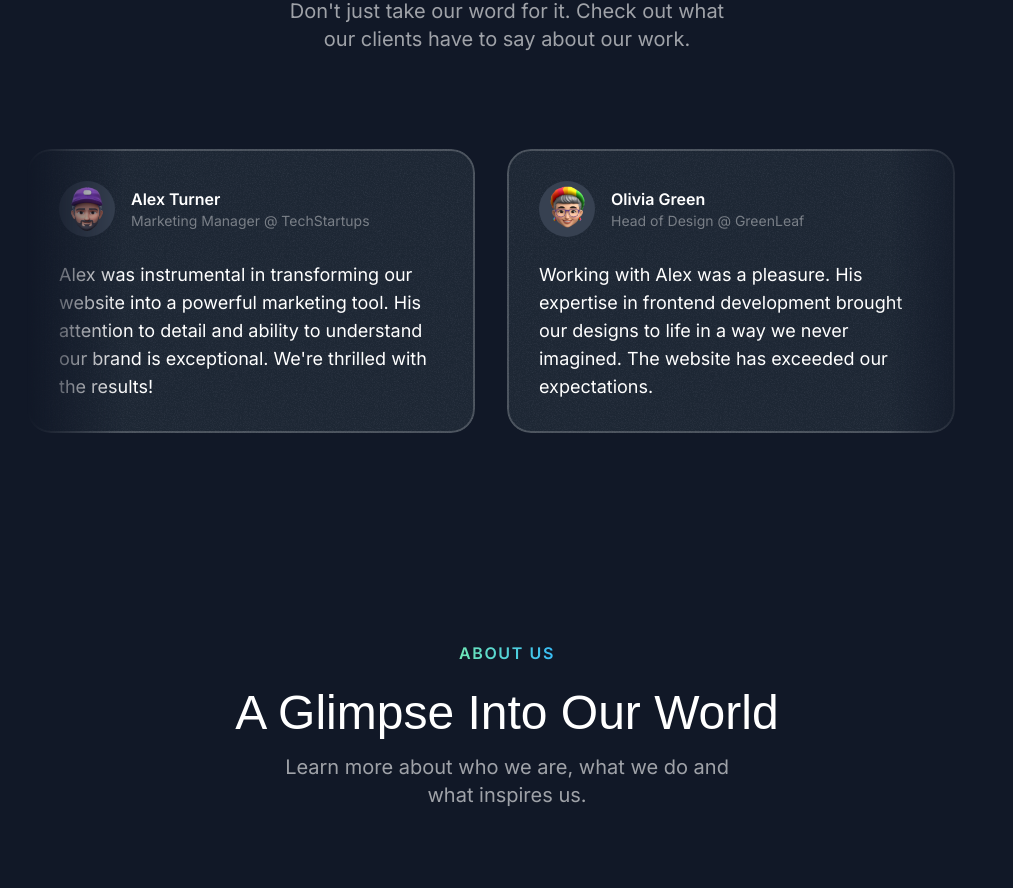
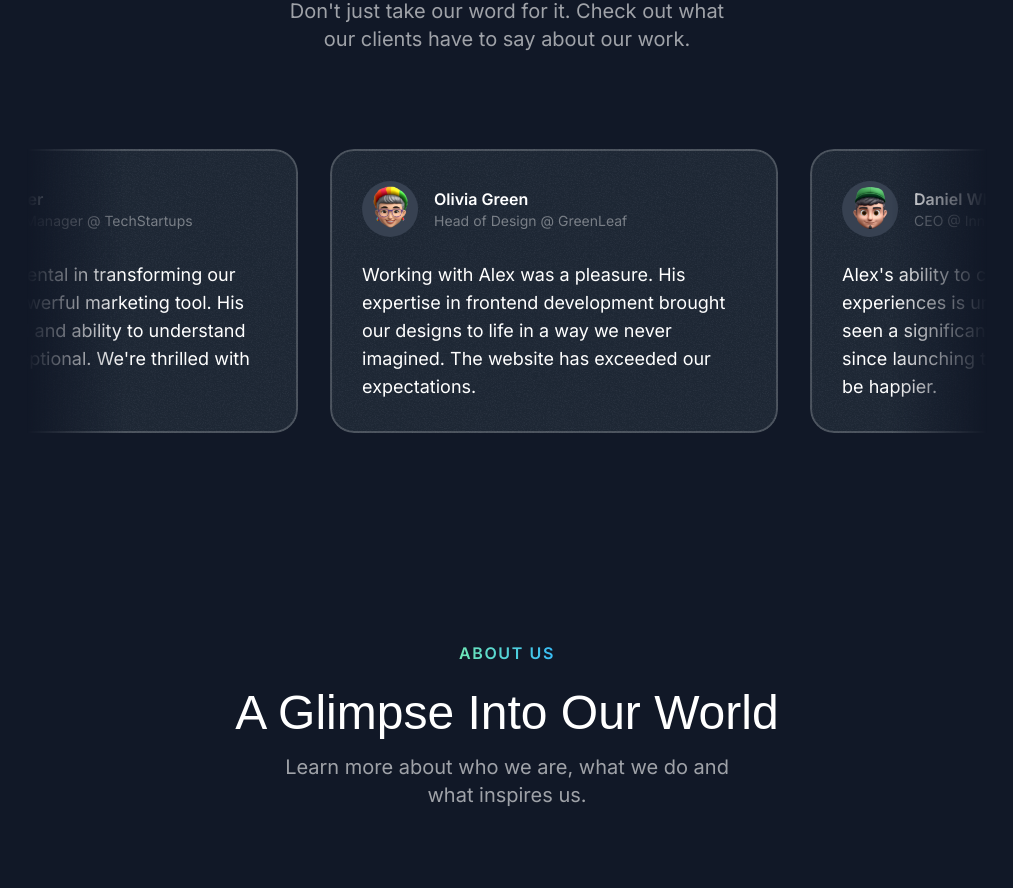
Before and after one commit to Xavier-Tse/React-Portfolio, a Next.js app: page / in a window 1280 px wide. Shown: the part 3219-4107 px from the top of the page, without its empty margins (133-1146 px from the left). Built offline with nearby package versions, Linux system fonts and the light colour scheme; a web font is replaced by a local one.

Commit message:
feat: testimonial section animation

```diff
--- a/src/sections/Testimonials.tsx
+++ b/src/sections/Testimonials.tsx
@@ -7,6 +7,7 @@
 import {SectionHeader} from "@/components/SectionHeader";
 import grainImage from "@/assets/images/grain.jpg";
 import {Card} from "@/components/Card";
+import {Fragment} from "react";
 
 const testimonials = [
   {
@@ -50,10 +51,15 @@
           title={"What Clients Say About Us"}
           description={"Don't just take our word for it. Check out what our clients have to say about our work."}
         />
-        <div className="mt-16 lg:mt-24 flex overflow-x-clip [mask-image:linear-gradient(to_right,transparent,black_10%,black_90%,transparent)]">
-          <div className="flex gap-8 flex-none">
+        <div className="mt-12 lg:mt-20 flex overflow-x-clip [mask-image:linear-gradient(to_right,transparent,black_10%,black_90%,transparent)] py-4 -my-4">
+          <div className="flex gap-8 flex-none animate-move-left [animation-duration:90s] hover:[animation-play-state:paused]">
+            {[...new Array(2).fill(0).map((_, index) => (
+              <Fragment key={index}>
                 {testimonials.map(testimonial => (
-              <Card key={ testimonial.name } className="max-w-xs md:max-w-md p-6 md:p-8">
+                  <Card
+                    key={ testimonial.name }
+                    className="max-w-xs md:max-w-md p-6 md:p-8 hover:-rotate-3 transition duration-300"
+                  >
                     <div className="flex gap-4 items-center">
                       <div className="size-14 bg-gray-700 inline-flex items-center justify-center rounded-full flex-shrink-0">
                         <Image
@@ -74,6 +80,8 @@
                     <p className="mt-4 md:mt-6 text-sm md:text-lg">{testimonial.text}</p>
                   </Card>
                 ))}
+              </Fragment>
+            ))]}
           </div>
         </div>
       </div>
```
Lines whose indentation alone changed are shown as unchanged.
